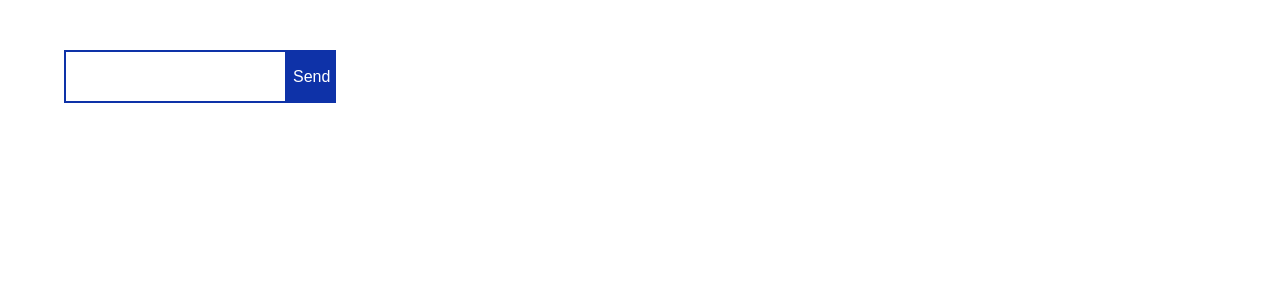
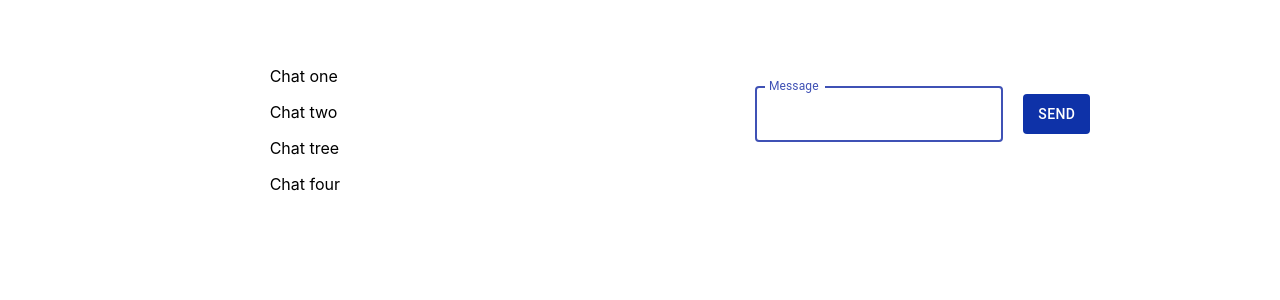
Before and after one commit to AliceAlisa/react-project, a React (Create React App) app in the folder react1/: page / in a window 1280 px wide. Shown: the top 300 px of the page. Built offline with nearby package versions, Linux system fonts and the light colour scheme.

Commit message:
HomeWork 3 completed

```diff
--- a/react1/package.json
+++ b/react1/package.json
@@ -3,12 +3,17 @@
   "version": "0.1.0",
   "private": true,
   "dependencies": {
+    "@material-ui/core": "^4.12.3",
+    "@mui/icons-material": "^5.2.1",
+    "@mui/material": "^5.2.3",
+    "@mui/styled-engine-sc": "^5.1.0",
     "@testing-library/jest-dom": "^5.15.1",
     "@testing-library/react": "^11.2.7",
     "@testing-library/user-event": "^12.8.3",
     "react": "^17.0.2",
     "react-dom": "^17.0.2",
     "react-scripts": "4.0.3",
+    "styled-components": "^5.3.3",
     "web-vitals": "^1.1.2"
   },
   "scripts": {
--- a/react1/src/App.css
+++ b/react1/src/App.css
@@ -2,6 +2,8 @@
  /* text-align: center;*/
   margin-top: 50px;
   margin-left: 5%;
+  display: flex;
+  justify-content: space-around;
 }
 
 .App-logo {
@@ -27,12 +29,13 @@
   border: 2px solid rgb(14, 50, 168);
 }
 .submit_button {
-  background-color: rgb(14, 50, 168);
+  height: 40px;
   border: none;
-  color: white;
   cursor: pointer;
   font-size: 16px;
+  align-self: center;
 }
+
 @media (prefers-reduced-motion: no-preference) {
   .App-logo {
     animation: App-logo-spin infinite 20s linear;
--- a/react1/src/App.js
+++ b/react1/src/App.js
@@ -1,9 +1,30 @@
 import './App.css';
-import { useEffect, useState } from 'react';
+import { useEffect, useState, useRef } from 'react';
+import { TextField, Button, List, ListItem } from "@material-ui/core";
+import { Chats } from './components/Chats.js'
 
 function App() {
   const [messageList, setMessageList] = useState([]);
   const [value, setValue] = useState('');
+  const focusedRef = useRef();
+  const chatList = [
+    {
+      id: '1',
+      name: 'Chat one'
+    },
+    {
+      id: '2',
+      name: 'Chat two'
+    },
+    {
+      id: '3',
+      name: 'Chat tree'
+    },
+    {
+      id: '4',
+      name: 'Chat four'
+    },
+  ];
 
   useEffect(() => {
     const checkMessage = () => {
@@ -12,7 +33,8 @@ function App() {
           const copyState = [...state];
           copyState.push({
             author: 'bot',
-            text: 'hello! I am bot'
+            text: 'hello! I am bot',
+            id: Date.now()
           })
           return copyState;
         })
@@ -36,22 +58,39 @@ function App() {
   const onSubmit = (event) => {
     event.preventDefault();
     const copyMessages = [...messageList];
-    copyMessages.push({ author: 'user', text: value });
+    copyMessages.push({ author: 'user', text: value, id: Date.now() });
     setMessageList(copyMessages);
     setValue('');
-  }
+    focusText();
+  };
+
+  const focusText = () => {
+    focusedRef.current.focus();
+  };
 
   return (
     <div className="App">
-      <div className="messages"> {
-        messageList.map((message, i) => <div className="message_text" key={i}><span className="author">{message.author}</span> : {message.text}</div>)
-      }
+      <Chats list={chatList} />
+      <div className="messages-container">
+        <List className="messages"> {
+          messageList.map((message) => <ListItem className="message_text" key={message.id}><span className="author">{message.author}</span> : {message.text}</ListItem>)
+        }
+        </List>
+        <form onSubmit={onSubmit} action="" className="message_form">
+          <TextField
+            inputRef={focusedRef}
+            className="text_area"
+            style={{ margin: '20px' }}
+            id="outlined-basic"
+            label="Message"
+            variant="outlined"
+            onChange={onChange}
+            value={value}
+            autoFocus
+          />
+          <Button className="submit_button" type="submit" variant="outlined" style={{ border: 'none', backgroundColor: 'rgb(14, 50, 168)', color: 'white' }}>Send</Button>
+        </form>
       </div>
-      <form onSubmit={onSubmit} action="" className="message_form">
-        <textarea className="text_area" rows="3" cols="25" onChange={onChange} value={value}>
-        </textarea>
-        <button className="submit_button" type="submit">Send</button>
-      </form>
     </div>
   );
 }
--- /dev/null
+++ b/react1/src/components/Chats.js
@@ -0,0 +1,10 @@
+import { List, ListItem } from "@material-ui/core";
+
+export const Chats = ({ list }) => {
+    return (
+        <List className="chats"> {
+            list.map((chat) => <ListItem className="chat_name" key={chat.id}>{chat.name}</ListItem>)
+        }
+        </List>
+    );
+}
```
Also changed, not shown: 1 other file (tests, documents, lock files or other folders).
